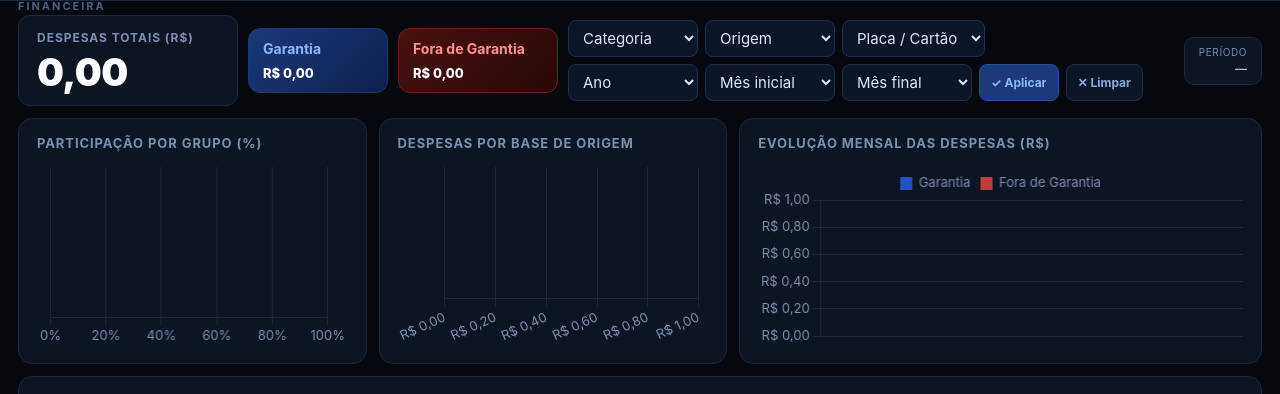
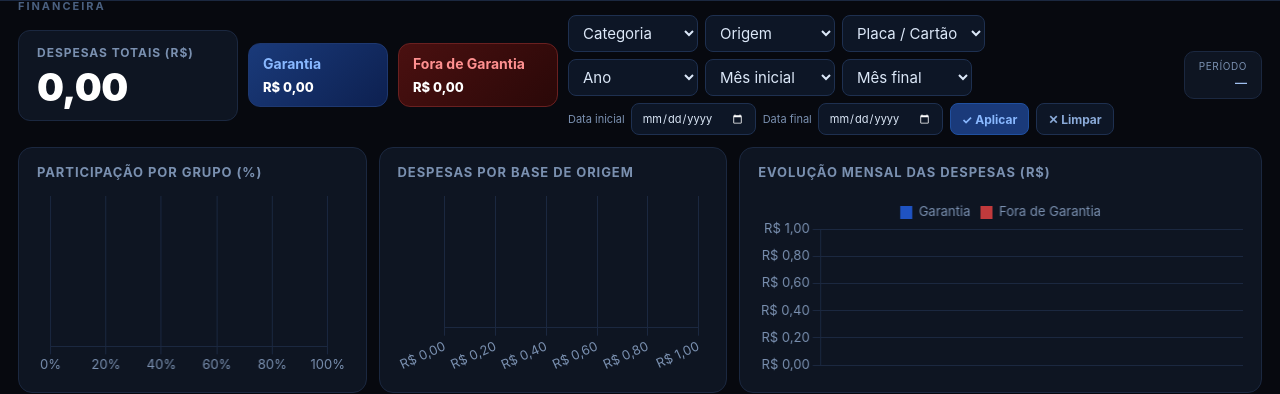
Before and after one commit to Abnerrum/AI, a Flask app: template relatorio-despesas/templates/index.html in a window 1280 px wide. Shown: the part 51-445 px from the top of the page. Run offline with Flask 3, Linux system fonts and the light colour scheme; the template is opened without the code that fills it: most values are stand-ins (such as "Sample title", 1, 10 or a date in 2020).

Commit message:
Add inclusive exact date range filters to financial dashboard

```diff
--- a/relatorio-despesas/templates/index.html
+++ b/relatorio-despesas/templates/index.html
@@ -40,7 +40,7 @@ button,input,select{font:inherit;cursor:pointer}button:disabled{opacity:.5;curso
 .filters-inline{display:flex;flex-direction:column;gap:7px}
 .filter-row{display:flex;gap:7px;flex-wrap:wrap}
 .fsel{background:#0d1626;border:1px solid #1e3050;border-radius:8px;padding:7px 10px;color:var(--text);min-width:130px;outline:none}
-.fsel:focus{border-color:var(--accent)}
+.date-filter{display:flex;align-items:center;gap:6px;color:var(--muted);font-size:11px;white-space:nowrap}.date-filter input{color-scheme:dark;min-width:125px}.date-error{color:#ff9090;font-size:12px}.fsel:focus{border-color:var(--accent)}
 .period-box{background:var(--card);border:1px solid var(--border);border-radius:10px;padding:8px 14px;text-align:right}
 .period-label{font-size:10px;color:var(--muted);text-transform:uppercase;letter-spacing:.06em}
 .period-val{font-size:12px;color:#a0c0f0;font-weight:600;margin-top:3px}
@@ -210,9 +210,14 @@ html[data-theme="light"] .person-name{color:#2058a6}
         <select id="year" class="fsel"><option value="">Ano</option></select>
         <select id="startMonth" class="fsel"><option value="">Mês inicial</option></select>
         <select id="endMonth" class="fsel"><option value="">Mês final</option></select>
+      </div>
+      <div class="filter-row">
+        <label class="date-filter">Data inicial <input type="date" id="startDate" class="fsel"></label>
+        <label class="date-filter">Data final <input type="date" id="endDate" class="fsel"></label>
         <button class="tbtn primary" id="apply">✓ Aplicar</button>
         <button class="tbtn" id="clear">✕ Limpar</button>
       </div>
+      <span id="dateError" class="date-error" role="alert" hidden></span>
     </div>
     <div class="period-box">
       <div class="period-label">Período</div>
@@ -452,10 +457,14 @@ function resetOptions(){
   for(const id of['startMonth','endMonth']){for(const o of $('#'+id).options){if(o.value)o.text=fmtMonth(o.value)}}
 }
 
-function getF(){return Object.fromEntries(['category','type','origin','plate','year','startMonth','endMonth'].map(k=>[k,$('#'+k)?.value?.trim()||'']))}
+function getF(){return Object.fromEntries(['category','type','origin','plate','year','startMonth','endMonth','startDate','endDate'].map(k=>[k,$('#'+k)?.value?.trim()||'']))}
 
 function apply(){
   const f=getF();
+  const invalid=f.startDate&&f.endDate&&f.startDate>f.endDate;
+  $('#dateError').hidden=!invalid;
+  $('#dateError').textContent=invalid?'A data final deve ser igual ou posterior à inicial.':'';
+  if(invalid)return;
   shown=all.filter(r=>{
     const m=mkey(r);
     if(f.year&&!m.startsWith(f.year))return false;
@@ -464,6 +473,8 @@ function apply(){
     if(f.plate&&r.placa!==f.plate)return false;
     if(f.startMonth&&m<f.startMonth)return false;
     if(f.endMonth&&m>f.endMonth)return false;
+    if(f.startDate&&r.data<f.startDate)return false;
+    if(f.endDate&&r.data>f.endDate)return false;
     if(_segFilter&&r.atendimento!==_segFilter)return false;
     return true;
   });
@@ -478,7 +489,14 @@ function render(){
   $('#valGarantia').textContent=brl(guar);
   $('#valFora').textContent=brl(fora);
   const ms=shown.map(mkey).filter(Boolean).sort();
-  if(ms.length){$('#periodBadge').textContent=fmtMonth(ms[0])+' – '+fmtMonth(ms[ms.length-1]);}
+  if(ms.length){
+    const f=getF();
+    if(f.startDate||f.endDate){
+      const ds=shown.map(r=>r.data).sort();
+      const fmt=d=>d.split('-').reverse().join('/');
+      $('#periodBadge').textContent=ds[0]===ds[ds.length-1]?fmt(ds[0]):fmt(ds[0])+' – '+fmt(ds[ds.length-1]);
+    }else{$('#periodBadge').textContent=fmtMonth(ms[0])+' – '+fmtMonth(ms[ms.length-1]);}
+  }
   else{$('#periodBadge').textContent='Sem resultados';}
   updateCharts();
   renderTable();
@@ -702,7 +720,7 @@ $('#btnFora').addEventListener('click',()=>{
 });
 
 $('#apply').addEventListener('click',apply);
-$('#clear').addEventListener('click',()=>{for(const id of['category','origin','plate','year','startMonth','endMonth'])$('#'+id)&&($('#'+id).value='');_segFilter='';$('#btnGarantia').classList.remove('active');$('#btnFora').classList.remove('active');apply()});
+$('#clear').addEventListener('click',()=>{for(const id of['category','origin','plate','year','startMonth','endMonth','startDate','endDate'])$('#'+id)&&($('#'+id).value='');_segFilter='';$('#btnGarantia').classList.remove('active');$('#btnFora').classList.remove('active');apply()});
 for(const id of ['detailMonth','detailCategory','detailOrigin','detailType','detailPlate'])$('#'+id).addEventListener('change',renderTable);
 $('#search').addEventListener('input',renderTable);
 $('#tableClear').addEventListener('click',()=>{
```
